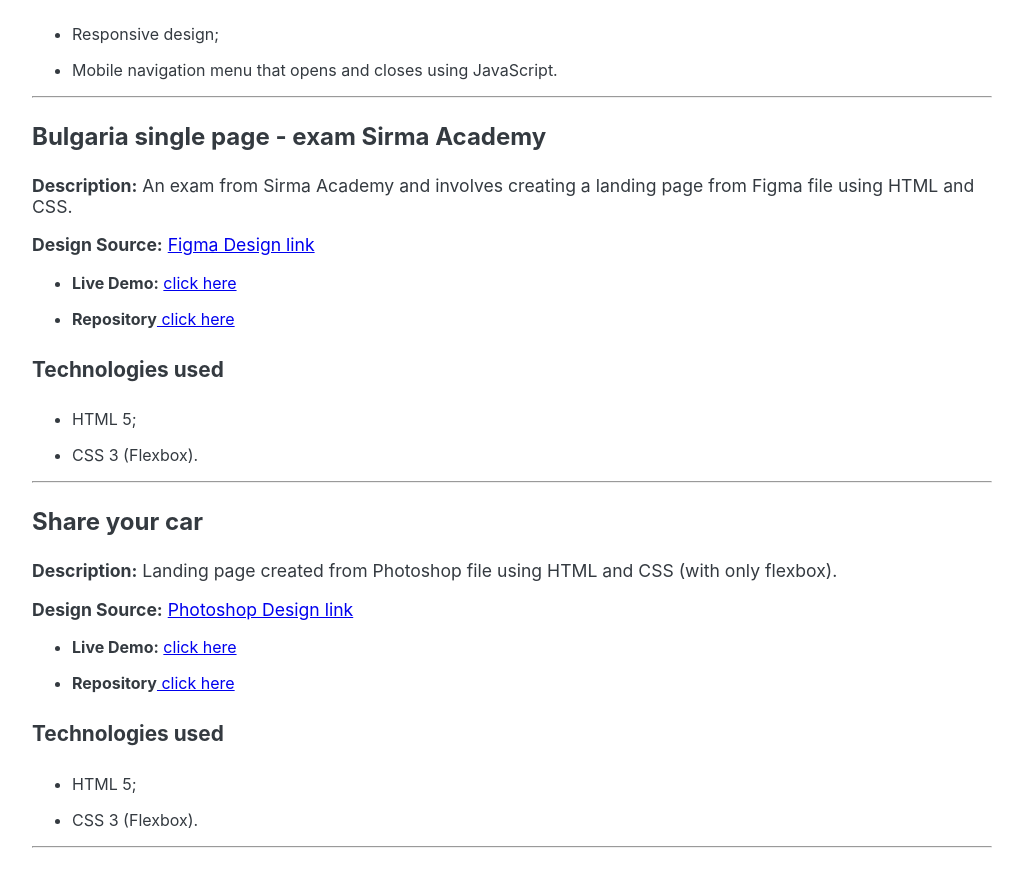
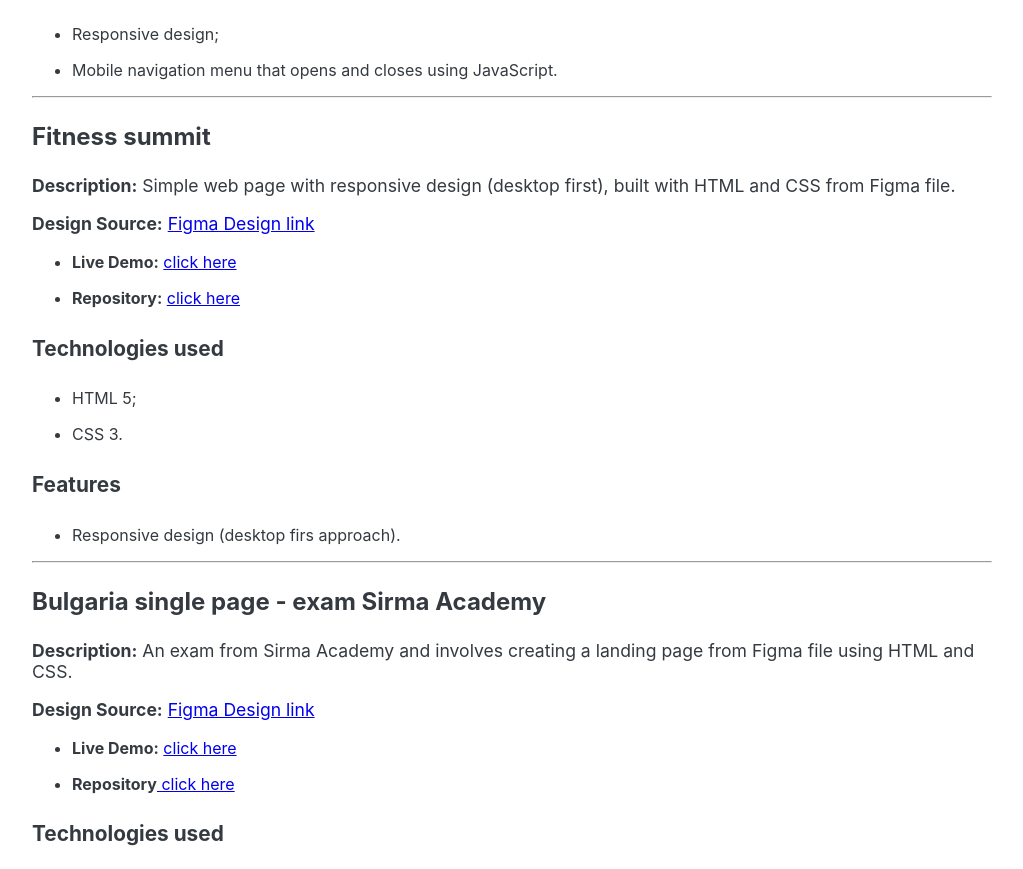
Before and after one commit to Kostadin-Krastev/projects-list, a plain HTML site: page index.html in a window 1280 px wide. Shown: the part 2280-3149 px from the top of the page, without its empty margins (128-1151 px from the left). Drawn offline with Linux system fonts and the light colour scheme.

Commit message:
add new project fitness summit

```diff
--- a/index.html
+++ b/index.html
@@ -91,6 +91,29 @@
     <ul>
         <li>Responsive design;</li>
         <li>Mobile navigation menu that opens and closes using JavaScript.</li>
+    </ul>
+    <hr>
+    <h3>Fitness summit</h3>
+    <p><b>Description:</b> Simple web page with responsive design (desktop first), built with HTML and CSS from Figma
+        file.</p>
+    <p><b>Design Source:</b> <a
+            href="https://www.figma.com/design/qKS9SpPwjPOCYAEztHaMjk/HTML-CSS-Text?node-id=3-1313&t=1sV1EW9Tnm3HbBYK-1"
+            target="_blank">Figma
+            Design link</a></p>
+    <ul>
+        <li><b>Live Demo:</b> <a href="https://kostadin-krastev.github.io/fitness-summit/" target="_blank">click
+                here</a></li>
+        <li><b>Repository:</b> <a href="https://github.com/Kostadin-Krastev/fitness-summit" target="_blank"> click
+                here</a></li>
+    </ul>
+    <h4>Technologies used</h4>
+    <ul>
+        <li>HTML 5;</li>
+        <li>CSS 3.</li>
+    </ul>
+    <h4>Features</h4>
+    <ul>
+        <li>Responsive design (desktop firs approach).</li>
     </ul>
     <hr>
     <h3>Bulgaria single page - exam Sirma Academy</h3>
```
